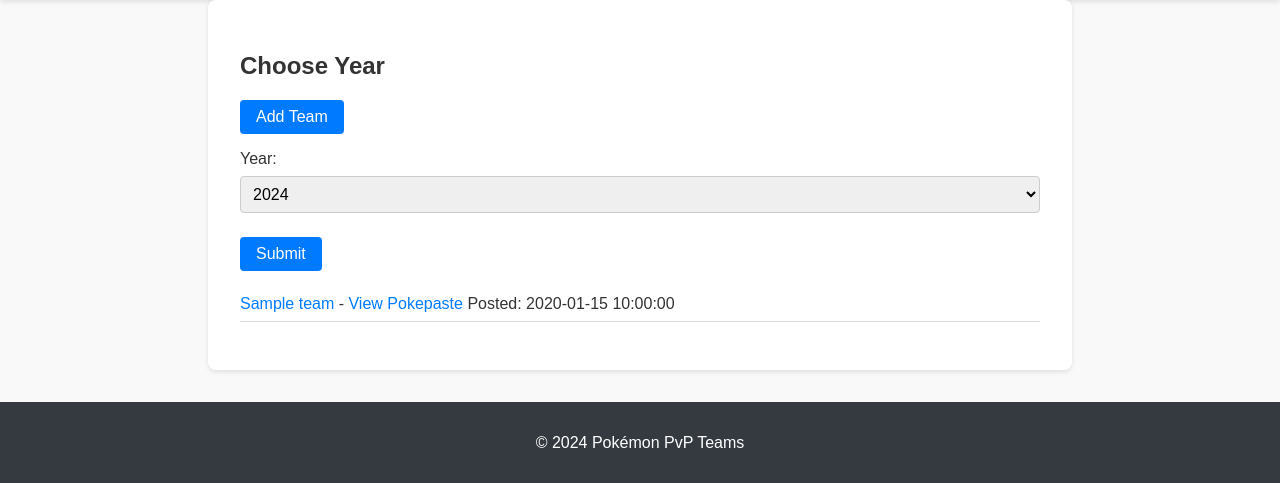
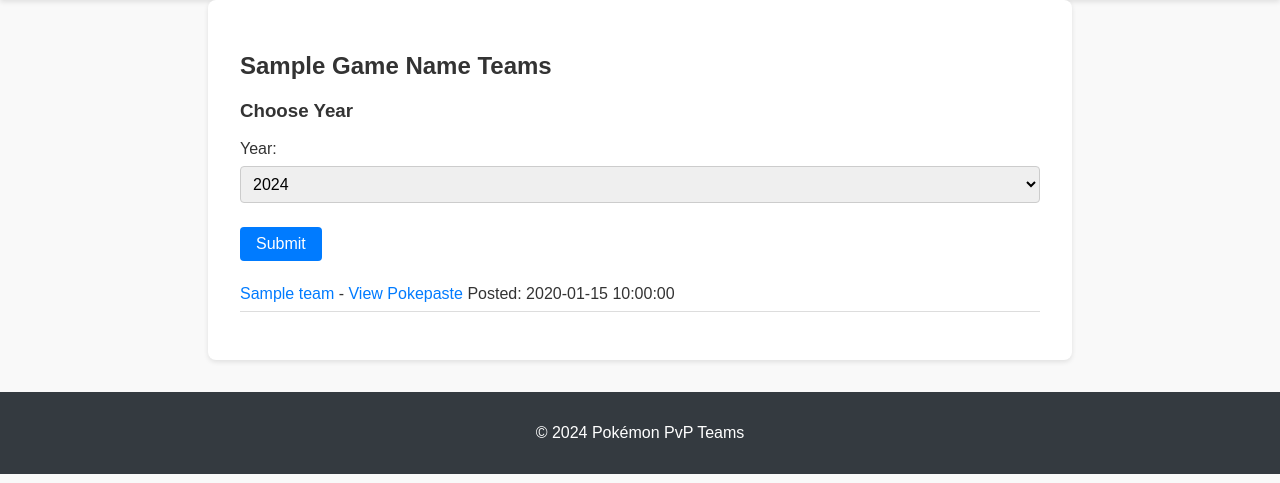
Before and after one commit to AFCadinho/afc_website, a Flask app: template templates/release_year.html in a window 1280 px wide. Shown: the part 112-595 px from the top of the page. Run offline with Flask 3, Linux system fonts and the light colour scheme; the template is opened without the code that fills it: most values are stand-ins (such as "Sample title", 1, 10 or a date in 2020).

Commit message:
att team admin only

```diff
--- a/csv/users.csv
+++ b/csv/users.csv
@@ -1,2 +1,3 @@
 id,name,password,is_admin
 1,adinho,$2b$12$j1l8HthnWaFygkd92x4L1uPl0dT4R3vR/YSB6Pc2El/FjZ8EN.vOu,True
+2,reilith,$2b$12$SBoC8gH9B.I7c5Jppe96XOh94qJw7gF8gn6SmZc8GDco5LYh4vnNC,True
--- a/templates/release_year.html
+++ b/templates/release_year.html
@@ -1,15 +1,18 @@
 {% extends 'base.html' %}
 
 {% block title %}
-    Choose Year
+{{ game_name.title() }} Teams
 {% endblock %}
 
 {% block content %}
-    <h2>Choose Year</h2>
+    <h2>{{ game_name.title() }} Teams</h2>
+    {% if session["is_admin"] %}
     <a href="{{ url_for('add_team', game_name=game_name) }}">
         <button>Add Team</button>
     </a>
+    {% endif %}
     <div>
+        <h3>Choose Year</h3>
         <form action="{{ url_for('release_year', game_name=game_name) }}" method="POST">
             <input type="hidden" name="csrf_token" value="{{ session['csrf_token'] }}">
             <label for="release_year">Year:</label>
```
